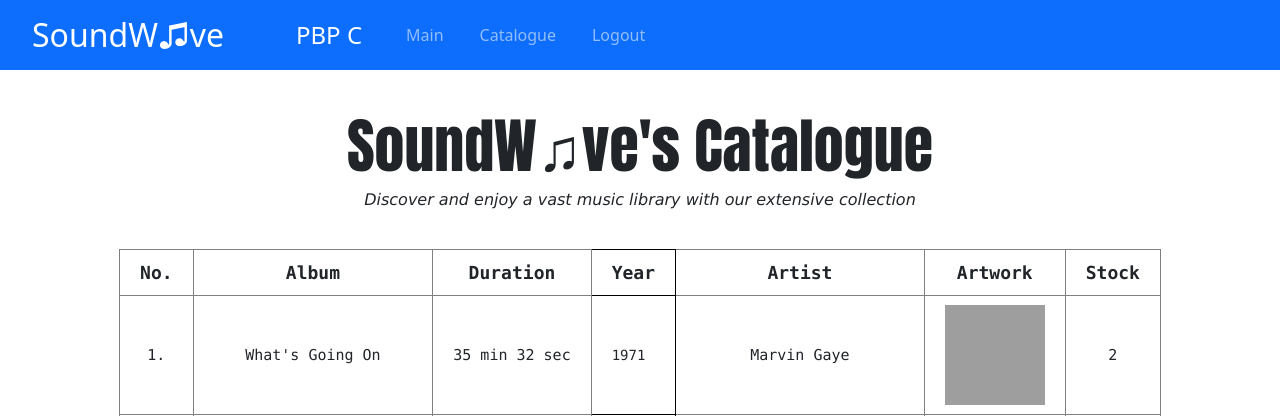
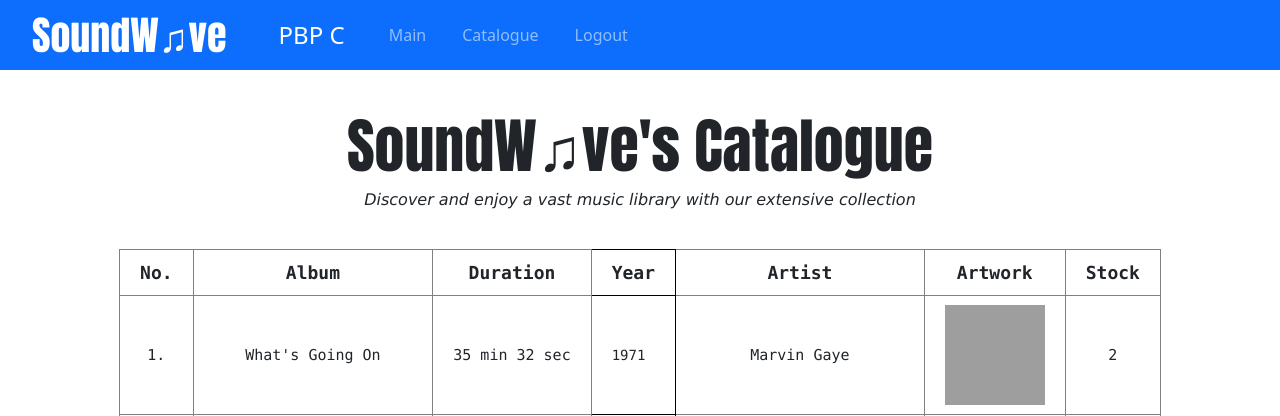
Before and after one commit to audricjohansyah/PBP-Tugas2, a Django app: page /catalogue-view/ in a window 1280 px wide; the page is wider, and only the part inside the window is pictured. Shown: the top 416 px of that part. Run offline with Django 4.2, Linux system fonts and the light colour scheme; grey boxes are pictures that could not be loaded.

Commit message:
Bonus Tugas 9

```diff
--- a/authentication/urls.py
+++ b/authentication/urls.py
@@ -1,9 +1,10 @@
 from django.urls import path
-from authentication.views import login, logout
+from authentication.views import login, logout, register
 
 app_name = 'authentication'
 
 urlpatterns = [
     path('login/', login, name='login'),
     path('logout/', logout, name='logout'),
+    path('register/', register, name='register'),
 ]
--- a/main/templates/catalogue.html
+++ b/main/templates/catalogue.html
@@ -3,9 +3,9 @@
 
 <nav class="navbar navbar-expand-lg navbar-dark bg-primary">
     <div class="container-fluid" style="margin-left: 20px;">
-            <a class="navbar-brand" href="#" style="font-size: xx-large;">{{ app }}</a>
-            <a class="navbar-brand" href="#" style="font-size: x-large; margin-left: 20px;">{{ name }}</a>
-            <a class="navbar-brand" href="#" style="font-size: x-large; margin-left: 20px;">{{ class }}</a>
+        <a class="navbar-brand" href="#" style="font-size: 40px; font-family: Impact;">{{ app }}</a>
+        <a class="navbar-brand" href="#" style="font-size: x-large; margin-left: 10px;">{{ name }}</a>
+        <a class="navbar-brand" href="#" style="font-size: x-large; margin-left: 10px;">{{ class }}</a>
 
         <button class="navbar-toggler" type="button" data-bs-toggle="collapse" data-bs-target="#navbarNav" aria-controls="navbarNav" aria-expanded="false" aria-label="Toggle navigation">
             <span class="navbar-toggler-icon"></span>
```
Also changed, not shown: authentication/views.py (+23 -1 lines). Lines whose indentation alone changed are shown as unchanged.
